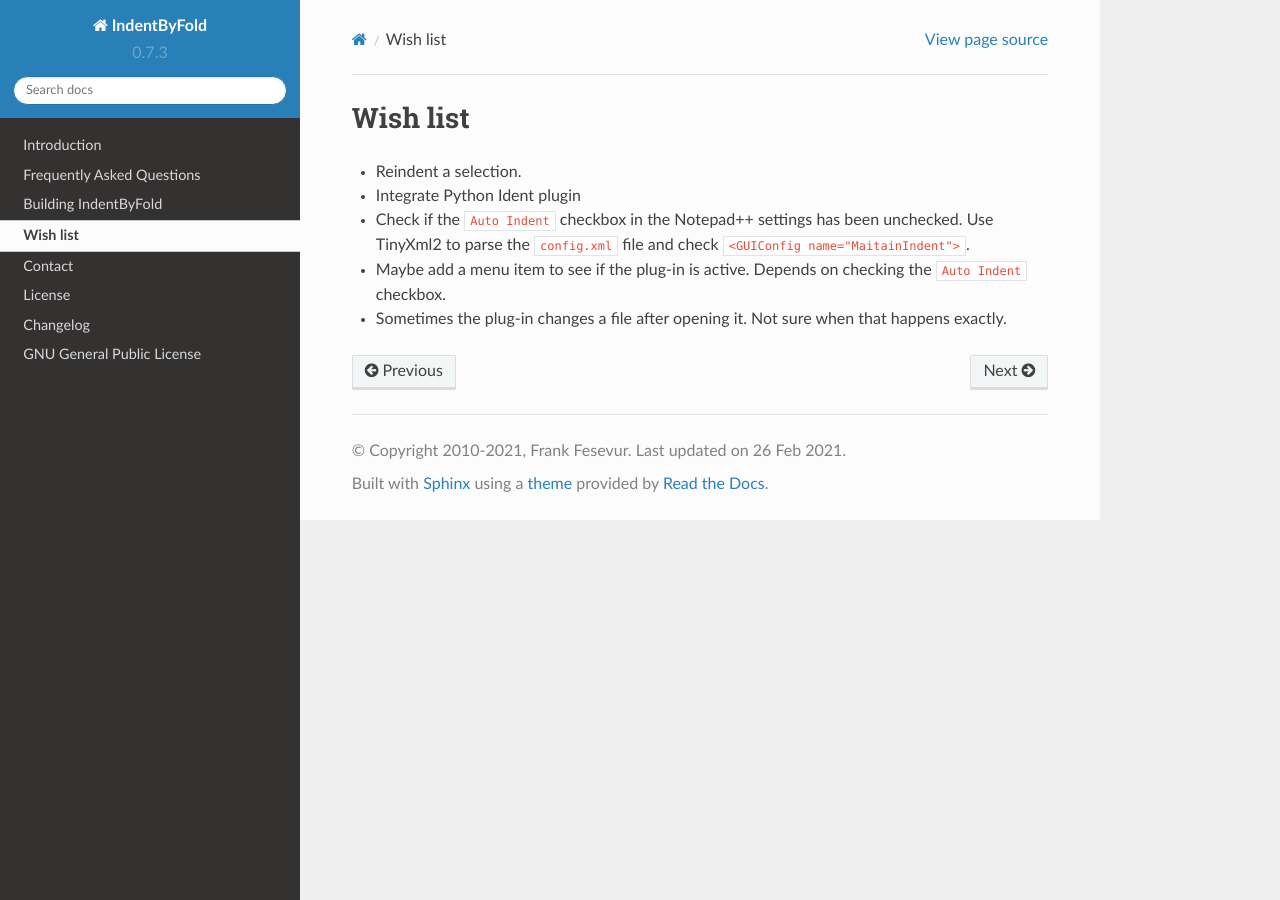
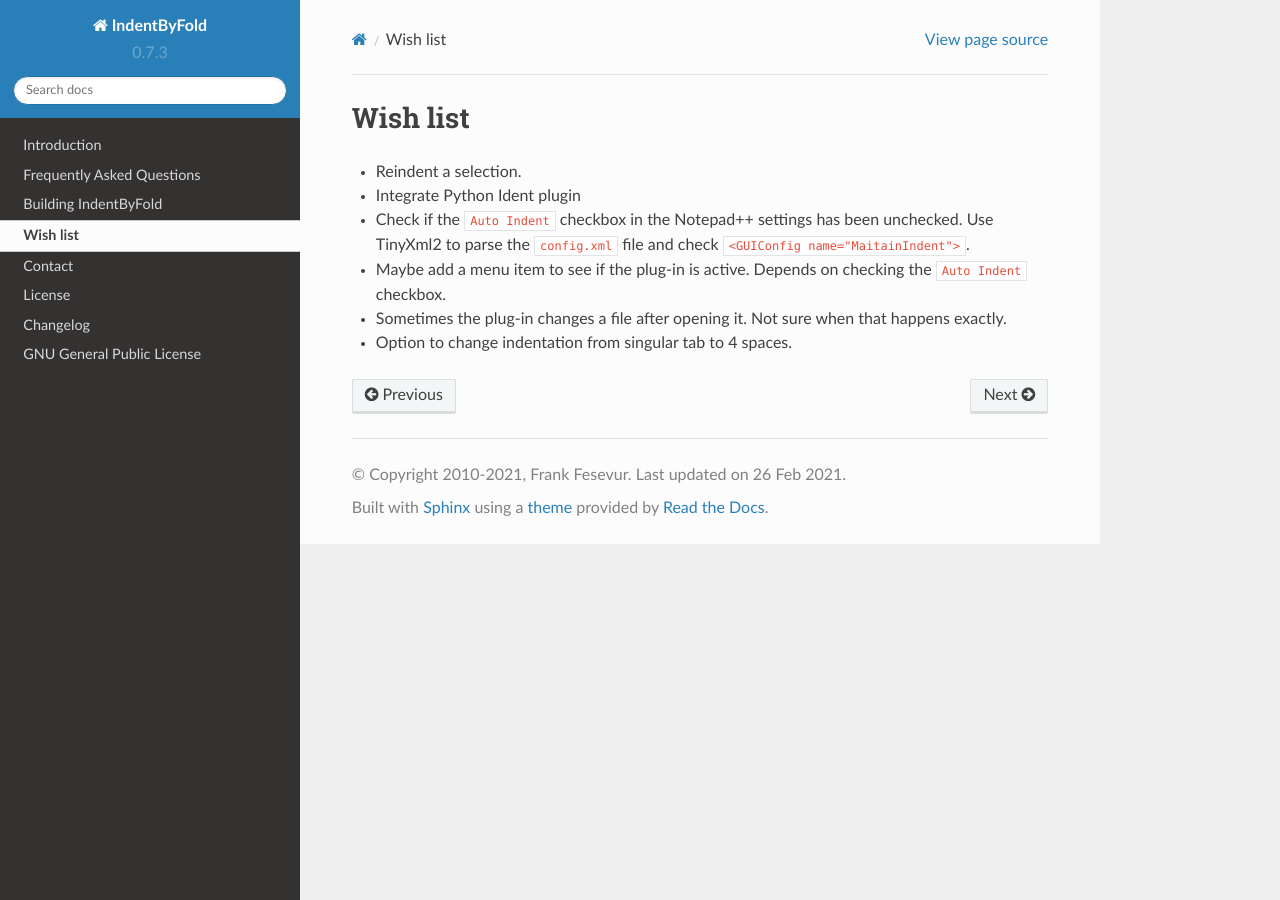
Before and after one commit to ffes/indentbyfold, a Sphinx documentation site: the page built from docs/wishlist.rst, in a window 1280 px wide. Built offline with Sphinx 7.4.7 and the Read the Docs theme 2.0.0, drawn with Linux system fonts in a browser that asks for light colours.

Commit message:
Update wishlist.rst

```diff
--- a/docs/wishlist.rst
+++ b/docs/wishlist.rst
@@ -14,3 +14,5 @@ Wish list
 
 -  Sometimes the plug-in changes a file after opening it. Not sure when that
    happens exactly.
+
+-  Option to change indentation from singular tab to 4 spaces.
```
